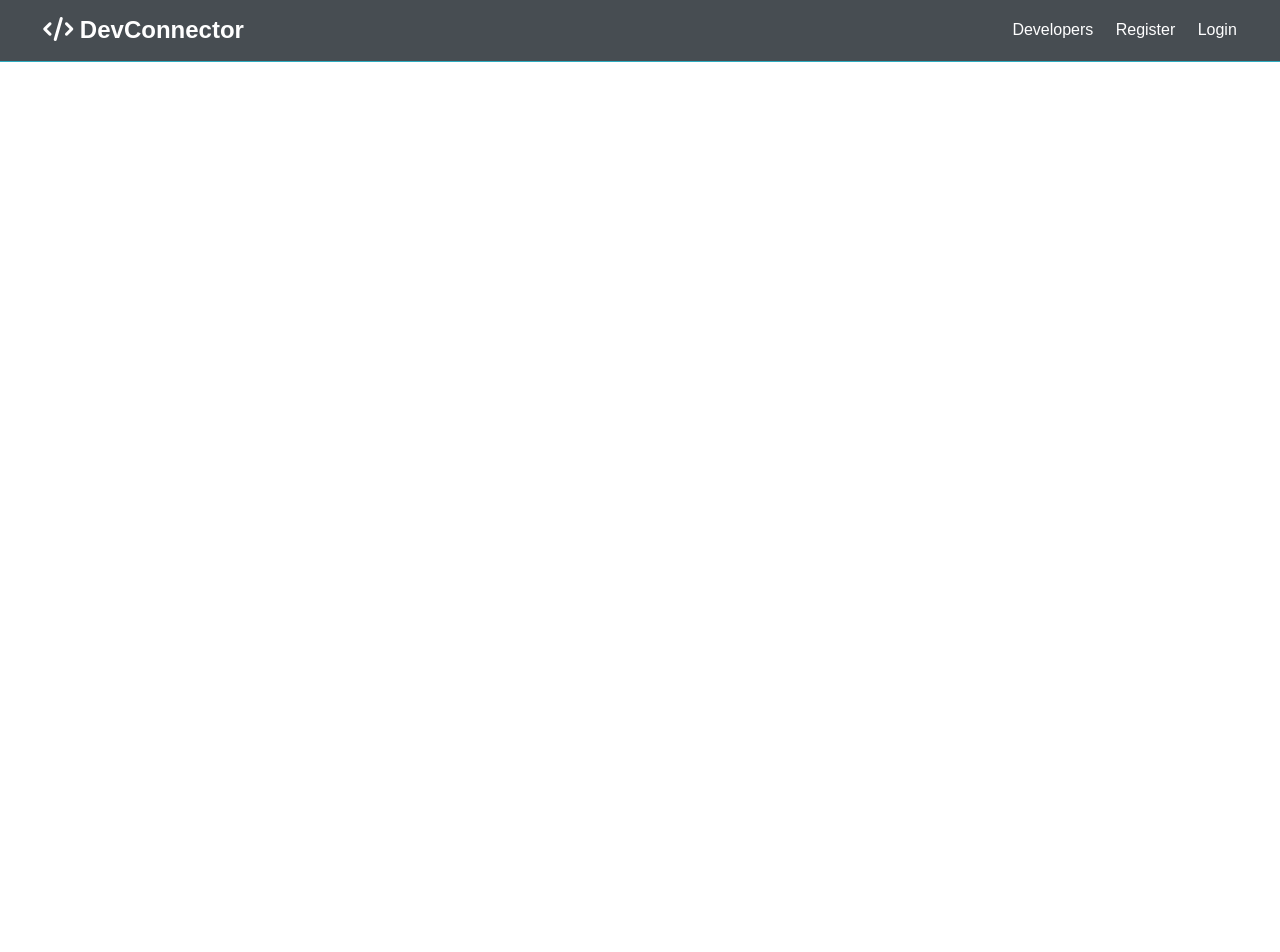
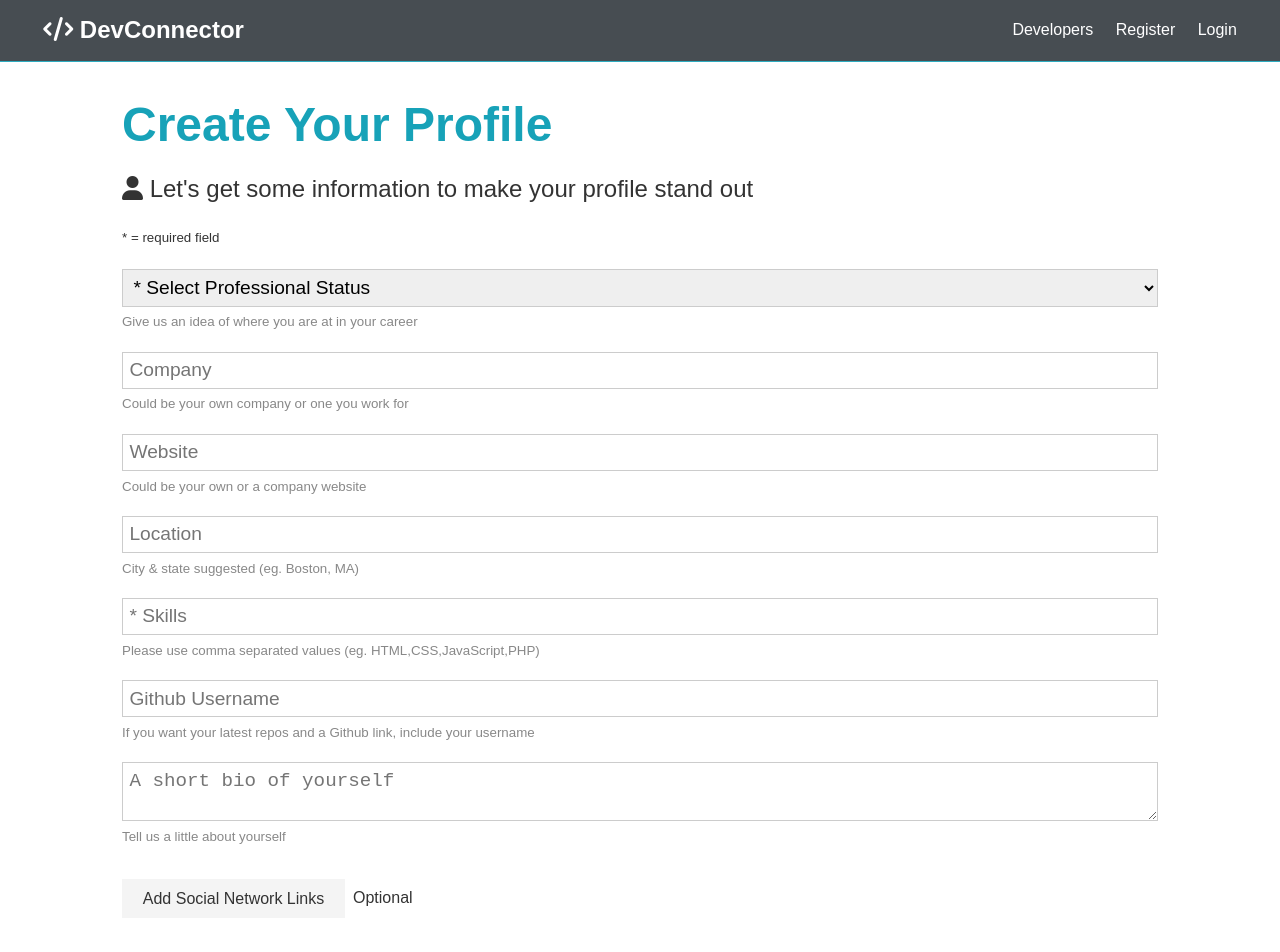
Before and after one commit to Tran-Duc-Hoa/social-network, a React (Create React App) app in the folder client/: page /create-profile in a window 1280 px wide. Shown: the top 952 px of the page. Before the commit the page ends 800 px from the top, so only its background shows below. Built offline with nearby package versions, Linux system fonts and the light colour scheme; no server answers.

Commit message:
Add CreateProfile component

```diff
--- a/client/src/App.js
+++ b/client/src/App.js
@@ -6,6 +6,7 @@
 import Register from './components/auth/Register';
 import Alert from './components/layout/Alert';
 import Dashboard from './components/dashboard/Dashboard';
+import CreateProfile from './components/profile-form/CreateProfile';
 import PrivateRoute from './components/routing/PrivateRoute';
 import setAuthToken from './utils/setAuthToken';
 import './App.css';
@@ -34,6 +35,7 @@
                         <Route exact path="/register" component={Register} />
                         <Route exact path="/login" component={Login} />
                         <PrivateRoute exact path="/dashboard" component={Dashboard} />
+                        <Route exact path="/create-profile" component={CreateProfile} />
                     </Switch>
                 </section>
             </Router>
--- /dev/null
+++ b/client/src/components/profile-form/CreateProfile.js
@@ -0,0 +1,209 @@
+import React, { useState, Fragment } from 'react';
+import PropTypes from 'prop-types';
+import { connect } from 'react-redux';
+
+const CreateProfile = (props) => {
+    const [formData, setFormData] = useState({
+        company: '',
+        website: '',
+        location: '',
+        status: '',
+        skills: '',
+        githubusername: '',
+        bio: '',
+        twitter: '',
+        facebook: '',
+        youtube: '',
+        linkedin: '',
+        instagram: '',
+    });
+
+    const [displaySocialInput, toggleSocialInput] = useState(false);
+
+    const {
+        company,
+        website,
+        location,
+        status,
+        skills,
+        githubusername,
+        bio,
+        twitter,
+        facebook,
+        linkedin,
+        youtube,
+        instagram,
+    } = formData;
+
+    const handleInputChange = (e) => setFormData({ ...formData, [e.target.name]: e.target.value });
+
+    return (
+        <Fragment>
+            <h1 className="large text-primary">Create Your Profile</h1>
+            <p className="lead">
+                <i className="fas fa-user"></i> Let's get some information to make your profile
+                stand out
+            </p>
+            <small>* = required field</small>
+            <form className="form">
+                <div className="form-group">
+                    <select name="status" value={status} onChange={(e) => handleInputChange(e)}>
+                        <option value="0">* Select Professional Status</option>
+                        <option value="Developer">Developer</option>
+                        <option value="Junior Developer">Junior Developer</option>
+                        <option value="Senior Developer">Senior Developer</option>
+                        <option value="Manager">Manager</option>
+                        <option value="Student or Learning">Student or Learning</option>
+                        <option value="Instructor">Instructor or Teacher</option>
+                        <option value="Intern">Intern</option>
+                        <option value="Other">Other</option>
+                    </select>
+                    <small className="form-text">
+                        Give us an idea of where you are at in your career
+                    </small>
+                </div>
+                <div className="form-group">
+                    <input
+                        type="text"
+                        placeholder="Company"
+                        name="company"
+                        value={company}
+                        onChange={(e) => handleInputChange(e)}
+                    />
+                    <small className="form-text">
+                        Could be your own company or one you work for
+                    </small>
+                </div>
+                <div className="form-group">
+                    <input
+                        type="text"
+                        placeholder="Website"
+                        name="website"
+                        value={website}
+                        onChange={(e) => handleInputChange(e)}
+                    />
+                    <small className="form-text">Could be your own or a company website</small>
+                </div>
+                <div className="form-group">
+                    <input
+                        type="text"
+                        placeholder="Location"
+                        name="location"
+                        value={location}
+                        onChange={(e) => handleInputChange(e)}
+                    />
+                    <small className="form-text">City & state suggested (eg. Boston, MA)</small>
+                </div>
+                <div className="form-group">
+                    <input
+                        type="text"
+                        placeholder="* Skills"
+                        name="skills"
+                        value={skills}
+                        onChange={(e) => handleInputChange(e)}
+                    />
+                    <small className="form-text">
+                        Please use comma separated values (eg. HTML,CSS,JavaScript,PHP)
+                    </small>
+                </div>
+                <div className="form-group">
+                    <input
+                        type="text"
+                        placeholder="Github Username"
+                        name="githubusername"
+                        value={githubusername}
+                        onChange={(e) => handleInputChange(e)}
+                    />
+                    <small className="form-text">
+                        If you want your latest repos and a Github link, include your username
+                    </small>
+                </div>
+                <div className="form-group">
+                    <textarea
+                        placeholder="A short bio of yourself"
+                        name="bio"
+                        value={bio}
+                        onChange={(e) => handleInputChange(e)}
+                    ></textarea>
+                    <small className="form-text">Tell us a little about yourself</small>
+                </div>
+
+                <div className="my-2">
+                    <button
+                        onClick={() => toggleSocialInput(!displaySocialInput)}
+                        type="button"
+                        className="btn btn-light"
+                    >
+                        Add Social Network Links
+                    </button>
+                    <span>Optional</span>
+                </div>
+
+                {displaySocialInput && (
+                    <Fragment>
+                        {' '}
+                        <div className="form-group social-input">
+                            <i className="fab fa-twitter fa-2x"></i>
+                            <input
+                                type="text"
+                                placeholder="Twitter URL"
+                                name="twitter"
+                                value={twitter}
+                                onChange={(e) => handleInputChange(e)}
+                            />
+                        </div>
+                        <div className="form-group social-input">
+                            <i className="fab fa-facebook fa-2x"></i>
+                            <input
+                                type="text"
+                                placeholder="Facebook URL"
+                                name="facebook"
+                                value={facebook}
+                                onChange={(e) => handleInputChange(e)}
+                            />
+                        </div>
+                        <div className="form-group social-input">
+                            <i className="fab fa-youtube fa-2x"></i>
+                            <input
+                                type="text"
+                                placeholder="YouTube URL"
+                                name="youtube"
+                                value={youtube}
+                                onChange={(e) => handleInputChange(e)}
+                            />
+                        </div>
+                        <div className="form-group social-input">
+                            <i className="fab fa-linkedin fa-2x"></i>
+                            <input
+                                type="text"
+                                placeholder="Linkedin URL"
+                                name="linkedin"
+                                value={linkedin}
+                                onChange={(e) => handleInputChange(e)}
+                            />
+                        </div>
+                        <div className="form-group social-input">
+                            <i className="fab fa-instagram fa-2x"></i>
+                            <input
+                                type="text"
+                                placeholder="Instagram URL"
+                                name="instagram"
+                                value={instagram}
+                                onChange={(e) => handleInputChange(e)}
+                            />
+                        </div>{' '}
+                    </Fragment>
+                )}
+
+                <input type="submit" className="btn btn-primary my-1" />
+                <a className="btn btn-light my-1" href="dashboard.html">
+                    Go Back
+                </a>
+            </form>
+        </Fragment>
+    );
+};
+
+CreateProfile.propTypes = {};
+
+export default CreateProfile;
```
